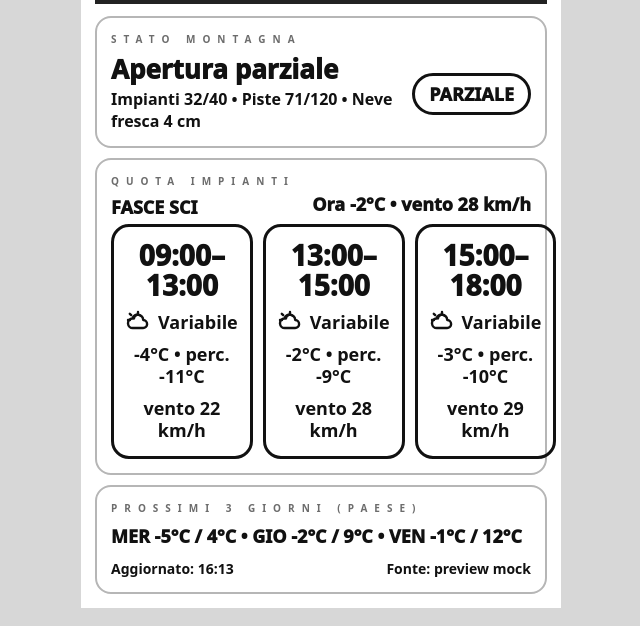
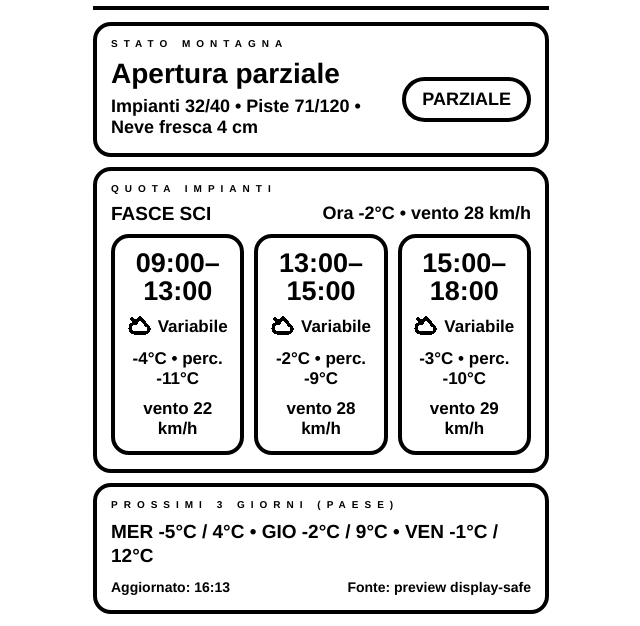
Before and after one commit to NemoBonelli/weatherframe, a website: page view.html in a window 1280 px wide. Shown: the part 389-1015 px from the top of the page, without its empty margins (319-959 px from the left). Drawn offline with Linux system fonts and the light colour scheme.

Commit message:
Add files via upload

```diff
--- a/view.html
+++ b/view.html
@@ -3,59 +3,102 @@
 <head>
 <meta charset="utf-8" />
 <meta name="viewport" content="width=device-width,initial-scale=1" />
-  <title>Weather Frame V3</title>
+<title>Weather Frame Display Safe</title>
 <style>
   :root{
-      --w:480px; --h:800px; --pad:14px; --gap:10px;
-      --ink:#111; --soft:#b6b6b6; --bg:#efefef; --r:14px;
+    --w:480px; --h:800px; --pad:12px; --gap:10px;
+    --ink:#000; --paper:#fff; --r:14px;
   }
-    body{margin:0;background:#d7d7d7;font-family:ui-sans-serif,system-ui,-apple-system,"Segoe UI",Arial,sans-serif;color:var(--ink)}
-    .frame{width:var(--w);min-height:var(--h);background:#fff;margin:0 auto;padding:var(--pad);box-sizing:border-box}
-    h1{margin:0;font-size:52px;line-height:0.95;font-weight:950;letter-spacing:-1.2px}
-    .meta{margin-top:8px;font-size:16px;font-weight:800}
+  *{box-sizing:border-box}
+  html,body{margin:0;padding:0;background:#fff;color:#000;font-family:Arial, Helvetica, sans-serif}
+  body{font-smoothing:none;-webkit-font-smoothing:none;text-rendering:geometricPrecision}
+  .frame{
+    width:var(--w); min-height:var(--h); background:var(--paper);
+    margin:0 auto; padding:var(--pad);
+  }
+  h1{
+    margin:0; font-size:54px; line-height:.95; font-weight:900; letter-spacing:-1.5px;
+  }
+  .meta{
+    margin-top:8px; font-size:16px; line-height:1.2; font-weight:900;
+  }
   .controls{display:flex;gap:10px;margin:12px 0 14px}
-    .pill{border:2px solid var(--soft);border-radius:999px;padding:10px 18px;font-size:16px;font-weight:850;background:#fff}
-    .rule{height:4px;background:#222;margin:8px 0 12px}
+  .pill{
+    border:4px solid #000; border-radius:999px; padding:8px 18px;
+    font-size:16px; font-weight:900; background:#fff;
+  }
+  .rule{height:4px;background:#000;margin:8px 0 12px}
   .grid2{display:grid;grid-template-columns:1fr 1fr;gap:10px}
-    .panel{border:2px solid var(--soft);border-radius:16px;padding:14px;background:#fff}
-    .kicker{font-size:10px;letter-spacing:7px;text-transform:uppercase;color:#6c6c6c;font-weight:900;margin-bottom:10px}
-    .heroWrap{display:grid;grid-template-columns:92px 1fr;gap:10px;align-items:center}
-    .icoBox{width:72px;height:72px;border:2px solid var(--soft);border-radius:16px;display:flex;align-items:center;justify-content:center}
-    .wxLine{font-size:30px;font-weight:950;line-height:1.02}
-    .tempLine{font-size:54px;font-weight:950;line-height:1}
-    .sub{font-size:18px;font-weight:900;line-height:1.1}
-    .advice{font-size:20px;font-weight:900;line-height:1.2}
-    .mountain{display:grid;grid-template-columns:1fr auto;gap:8px;align-items:center}
-    .mountTitle{font-size:26px;font-weight:950;line-height:1}
-    .mountSub{font-size:16px;font-weight:850;margin-top:6px}
-    .badge{border:3px solid #111;border-radius:999px;padding:6px 14px;font-size:18px;font-weight:950}
-    .bandsHead{display:grid;grid-template-columns:1fr auto;gap:10px;align-items:end;margin-bottom:8px}
-    .bandsHead .now{font-size:18px;font-weight:950}
-    .bands{display:grid;grid-template-columns:1fr 1fr 1fr;gap:10px}
-    .band{border:3px solid #111;border-radius:18px;padding:14px 12px;text-align:center;min-height:170px}
-    .time{font-size:28px;font-weight:950;line-height:1.05;margin-bottom:10px}
-    .wxMini{display:flex;gap:8px;justify-content:center;align-items:center;font-size:18px;font-weight:900;margin-bottom:10px}
-    .det{font-size:18px;font-weight:900;line-height:1.22}
-    .footerline{font-size:18px;font-weight:950;line-height:1.25}
-    .footmeta{display:flex;justify-content:space-between;gap:12px;margin-top:12px;font-size:14px;font-weight:850}
-    .strip{margin-top:10px}
-    .hide{display:none}
-    svg{stroke:#111;fill:none;stroke-width:2.4;stroke-linecap:round;stroke-linejoin:round}
+  .panel{
+    border:4px solid #000; border-radius:18px; padding:14px; background:#fff;
+  }
+  .kicker{
+    font-size:10px; line-height:1; letter-spacing:6px; text-transform:uppercase;
+    font-weight:900; margin-bottom:10px;
+  }
+  .heroWrap{
+    display:grid; grid-template-columns:88px 1fr; gap:10px; align-items:center;
+  }
+  .icoBox{
+    width:72px; height:72px; border:4px solid #000; border-radius:18px;
+    display:flex; align-items:center; justify-content:center;
+  }
+  .wxLine{font-size:30px; line-height:1.02; font-weight:900; margin-bottom:6px}
+  .tempLine{font-size:58px; line-height:.95; font-weight:900; margin-bottom:6px}
+  .sub{font-size:17px; line-height:1.15; font-weight:900}
+  .advice{font-size:19px; line-height:1.2; font-weight:900}
+  .mountain{
+    display:grid; grid-template-columns:1fr auto; gap:10px; align-items:center;
+  }
+  .mountTitle{font-size:28px; line-height:1; font-weight:900}
+  .mountSub{font-size:18px; line-height:1.2; font-weight:900; margin-top:8px}
+  .badge{
+    border:4px solid #000; border-radius:999px; padding:8px 16px; font-size:18px; font-weight:900;
+    white-space:nowrap;
+  }
+  .bandsHead{
+    display:grid; grid-template-columns:1fr auto; gap:8px; align-items:end; margin-bottom:10px;
+  }
+  .bandsNow{font-size:18px; line-height:1.15; font-weight:900}
+  .bandsTitle{font-size:19px; line-height:1; font-weight:900}
+  .bands{
+    display:grid; grid-template-columns:1fr 1fr 1fr; gap:10px;
+  }
+  .band{
+    border:4px solid #000; border-radius:18px; padding:12px 10px; text-align:center; min-height:168px; background:#fff;
+  }
+  .time{font-size:27px; line-height:1.02; font-weight:900; margin-bottom:10px}
+  .wxMini{
+    display:flex; align-items:center; justify-content:center; gap:6px;
+    font-size:17px; line-height:1.1; font-weight:900; margin-bottom:10px;
+  }
+  .det{font-size:17px; line-height:1.18; font-weight:900}
+  .stripLine{font-size:19px; line-height:1.25; font-weight:900}
+  .footmeta{
+    display:flex; justify-content:space-between; gap:8px; margin-top:10px;
+    font-size:14px; line-height:1.2; font-weight:900;
+  }
+  svg{
+    stroke:#000; fill:none; stroke-width:3.2; stroke-linecap:round; stroke-linejoin:round; shape-rendering:crispEdges;
+  }
 </style>
 </head>
 <body>
 <div class="frame" id="app"></div>
+
 <script>
-const qs = new URLSearchParams(location.search);
-const forcedSeason = qs.get("season");
+const params = new URLSearchParams(location.search);
+const forcedSeason = params.get("season");
+
 const mock = {
   place: "Sauze d’Oulx",
   townAlt: 1509,
   liftsAlt: 2300,
   current: { desc:"Sereno", temp:4, min:-3, max:4, mm:0, perceived:2, icon:"sun" },
   adviceWinter: "Sereno. In quota percepita -9°C. Vento 28 km/h.",
-  adviceSummer: "Buone condizioni per escursioni. Vento moderato.",
-  ski: { status:"partial", label:"Apertura parziale", lifts:"32/40", slopes:"71/120", snowFresh:4 },
+  adviceSummer: "Buone condizioni per escursioni. Vento 12 km/h.",
+  ski: { status:"partial", label:"Apertura parziale", badge:"PARZIALE", lifts:"32/40", slopes:"71/120", snowFresh:4 },
+  outdoor: { label:"Escursioni buone", badge:"OK", text:"Quota 2300 m • vento 12 km/h" },
   liftsNow: { temp:-2, wind:28 },
   bandsWinter: [
     { time:"09:00–13:00", icon:"partly", desc:"Variabile", temp:-4, perceived:-11, wind:22 },
@@ -65,7 +108,7 @@ const mock = {
   bandsSummer: [
     { time:"08:00–11:00", icon:"sun", desc:"Sereno", temp:16, perceived:16, wind:8 },
     { time:"11:00–15:00", icon:"partly", desc:"Variabile", temp:21, perceived:21, wind:10 },
-    { time:"15:00–19:00", icon:"cloud", desc:"Più nuvoloso", temp:18, perceived:18, wind:12 }
+    { time:"15:00–19:00", icon:"cloud", desc:"Nuvoloso", temp:18, perceived:18, wind:12 }
   ],
   next3: [
     { dow:"MER", min:-5, max:4 },
@@ -73,59 +116,88 @@ const mock = {
     { dow:"VEN", min:-1, max:12 }
   ],
   updated:"16:13",
-  source:"preview mock"
+  source:"preview display-safe"
 };
 
-function seasonOf(){
-  if (forcedSeason) return forcedSeason;
-  const m = new Date().getMonth()+1;
+function getSeason(){
+  if (forcedSeason === "summer" || forcedSeason === "winter") return forcedSeason;
+  const m = new Date().getMonth() + 1;
   return (m <= 3 || m >= 12) ? "winter" : "summer";
 }
+
 function icon(name, size=28){
-  const s=size;
-  if(name==="sun") return `<svg width="${s}" height="${s}" viewBox="0 0 24 24"><circle cx="12" cy="12" r="4"></circle><path d="M12 2v3M12 19v3M2 12h3M19 12h3M4.9 4.9l2.1 2.1M17 17l2.1 2.1M19.1 4.9L17 7M7 17l-2.1 2.1"/></svg>`;
-  if(name==="cloud") return `<svg width="${s}" height="${s}" viewBox="0 0 24 24"><path d="M7 18h10a4 4 0 0 0 .2-8A5.5 5.5 0 0 0 6.5 8.5 4.5 4.5 0 0 0 7 18Z"/></svg>`;
-  if(name==="partly") return `<svg width="${s}" height="${s}" viewBox="0 0 24 24"><path d="M7 18h10a4 4 0 0 0 .2-8A5.5 5.5 0 0 0 6.5 8.5 4.5 4.5 0 0 0 7 18Z"/><path d="M8 8.5A4 4 0 0 1 15 6"/><path d="M12 2v2M4 10H2M5.2 5.2 3.8 3.8"/></svg>`;
-  return '';
+  const s = size;
+  if(name==="sun"){
+    return `<svg width="${s}" height="${s}" viewBox="0 0 24 24" aria-hidden="true">
+      <circle cx="12" cy="12" r="4"></circle>
+      <path d="M12 2v3M12 19v3M2 12h3M19 12h3M5 5l2 2M17 17l2 2M19 5l-2 2M7 17l-2 2"></path>
+    </svg>`;
   }
-function escapeHtml(s){return String(s).replace(/[&<>"]/g, c=>({'&':'&amp;','<':'&lt;','>':'&gt;','"':'&quot;'}[c]))}
-function render(d){
-  const season = seasonOf();
+  if(name==="cloud"){
+    return `<svg width="${s}" height="${s}" viewBox="0 0 24 24" aria-hidden="true">
+      <path d="M7 18h10a4 4 0 0 0 .3-8A5.5 5.5 0 0 0 6.5 8.5 4.5 4.5 0 0 0 7 18Z"></path>
+    </svg>`;
+  }
+  if(name==="partly"){
+    return `<svg width="${s}" height="${s}" viewBox="0 0 24 24" aria-hidden="true">
+      <path d="M7 18h10a4 4 0 0 0 .3-8A5.5 5.5 0 0 0 6.5 8.5 4.5 4.5 0 0 0 7 18Z"></path>
+      <path d="M8 8.5A4 4 0 0 1 15 6"></path>
+      <path d="M12 2v2M4 10H2M5.2 5.2 3.8 3.8"></path>
+    </svg>`;
+  }
+  return "";
+}
+
+function esc(s){
+  return String(s).replace(/[&<>"]/g, c => ({'&':'&amp;','<':'&lt;','>':'&gt;','"':'&quot;'}[c]));
+}
+
+function render(data){
+  const season = getSeason();
   const isWinter = season === "winter";
-  const bands = isWinter ? d.bandsWinter : d.bandsSummer;
+  const bands = isWinter ? data.bandsWinter : data.bandsSummer;
+
   const statusTitle = isWinter ? "STATO MONTAGNA" : "STATO OUTDOOR";
-  const statusMain = isWinter ? d.ski.label : "Condizioni escursioni buone";
+  const statusMain = isWinter ? data.ski.label : data.outdoor.label;
+  const statusBadge = isWinter ? data.ski.badge : data.outdoor.badge;
   const statusSub = isWinter
-    ? `Impianti ${d.ski.lifts} • Piste ${d.ski.slopes}` + (d.ski.snowFresh>0 ? ` • Neve fresca ${d.ski.snowFresh} cm` : '')
-    : `Quota ${d.liftsAlt} m • vento ${d.liftsNow.wind} km/h`;
-  const badge = isWinter ? "PARZIALE" : "OK";
-  const advice = isWinter ? d.adviceWinter : d.adviceSummer;
-  const bandTitle = isWinter ? "FASCE SCI" : "FASCE ESCURSIONE";
-  document.getElementById('app').innerHTML = `
-    <h1>${escapeHtml(d.place)}</h1>
-    <div class="meta">Via Lattea • Paese ${d.townAlt} m • Quota ${d.liftsAlt} m • OGGI</div>
+    ? `Impianti ${data.ski.lifts} • Piste ${data.ski.slopes}` + (data.ski.snowFresh > 0 ? ` • Neve fresca ${data.ski.snowFresh} cm` : "")
+    : data.outdoor.text;
+
+  const bandsLabelTop = isWinter ? "QUOTA IMPIANTI" : "QUOTA";
+  const bandsTitle = isWinter ? "FASCE SCI" : "FASCE ESCURSIONE";
+  const nowTemp = isWinter ? data.liftsNow.temp : data.bandsSummer[0].temp;
+  const nowWind = isWinter ? data.liftsNow.wind : data.bandsSummer[1].wind;
+  const advice = isWinter ? data.adviceWinter : data.adviceSummer;
+
+  document.getElementById("app").innerHTML = `
+    <h1>${esc(data.place)}</h1>
+    <div class="meta">Via Lattea • Paese ${data.townAlt} m • Quota ${data.liftsAlt} m • OGGI</div>
+
     <div class="controls">
-      <div class="pill">${escapeHtml(d.place)}</div>
+      <div class="pill">${esc(data.place)}</div>
       <div class="pill">IT</div>
       <div class="pill">AUTO</div>
     </div>
+
     <div class="rule"></div>
 
     <div class="grid2">
       <div class="panel">
         <div class="kicker">PAESE</div>
         <div class="heroWrap">
-          <div class="icoBox">${icon(d.current.icon,38)}</div>
+          <div class="icoBox">${icon(data.current.icon, 40)}</div>
           <div>
-            <div class="wxLine">${escapeHtml(d.current.desc)}</div>
-            <div class="tempLine">${d.current.temp}°C</div>
-            <div class="sub">${d.current.min}°C / ${d.current.max}°C • ${d.current.mm} mm • perc. ${d.current.perceived}°C</div>
+            <div class="wxLine">${esc(data.current.desc)}</div>
+            <div class="tempLine">${data.current.temp}°C</div>
+            <div class="sub">${data.current.min}°C / ${data.current.max}°C • ${data.current.mm} mm • perc. ${data.current.perceived}°C</div>
           </div>
         </div>
       </div>
+
       <div class="panel">
         <div class="kicker">CONSIGLI PER OGGI</div>
-        <div class="advice">${escapeHtml(advice)}</div>
+        <div class="advice">${esc(advice)}</div>
       </div>
     </div>
 
@@ -135,40 +207,47 @@ function render(d){
       <div class="kicker">${statusTitle}</div>
       <div class="mountain">
         <div>
-          <div class="mountTitle">${escapeHtml(statusMain)}</div>
-          <div class="mountSub">${escapeHtml(statusSub)}</div>
+          <div class="mountTitle">${esc(statusMain)}</div>
+          <div class="mountSub">${esc(statusSub)}</div>
         </div>
-        <div class="badge">${badge}</div>
+        <div class="badge">${esc(statusBadge)}</div>
       </div>
     </div>
 
     <div class="panel" style="margin-bottom:10px">
       <div class="bandsHead">
         <div>
-          <div class="kicker">QUOTA IMPIANTI</div>
-          <div class="mountTitle" style="font-size:18px">${bandTitle}</div>
+          <div class="kicker">${bandsLabelTop}</div>
+          <div class="bandsTitle">${bandsTitle}</div>
         </div>
-        <div class="now">Ora ${d.liftsNow.temp}°C • vento ${d.liftsNow.wind} km/h</div>
+        <div class="bandsNow">Ora ${nowTemp}°C • vento ${nowWind} km/h</div>
       </div>
+
       <div class="bands">
-        ${bands.map(b=>`
+        ${bands.map(b => `
           <div class="band">
-            <div class="time">${b.time}</div>
-            <div class="wxMini">${icon(b.icon,24)} <span>${escapeHtml(b.desc)}</span></div>
+            <div class="time">${esc(b.time)}</div>
+            <div class="wxMini">${icon(b.icon, 24)} <span>${esc(b.desc)}</span></div>
             <div class="det">${b.temp}°C • perc. ${b.perceived}°C</div>
             <div class="det" style="margin-top:10px">vento ${b.wind} km/h</div>
-          </div>`).join('')}
+          </div>
+        `).join("")}
       </div>
     </div>
 
-    <div class="panel strip">
+    <div class="panel">
       <div class="kicker">PROSSIMI 3 GIORNI (PAESE)</div>
-      <div class="footerline">${d.next3.map(x=>`${x.dow} ${x.min}°C / ${x.max}°C`).join(' • ')}</div>
-      <div class="footmeta"><span>Aggiornato: ${escapeHtml(d.updated)}</span><span>Fonte: ${escapeHtml(d.source)}</span></div>
+      <div class="stripLine">${data.next3.map(d => `${d.dow} ${d.min}°C / ${d.max}°C`).join(" • ")}</div>
+      <div class="footmeta">
+        <span>Aggiornato: ${esc(data.updated)}</span>
+        <span>Fonte: ${esc(data.source)}</span>
+      </div>
     </div>
   `;
+
   window.__WF_READY__ = true;
 }
+
 render(mock);
 </script>
 </body>
```
Lines whose indentation alone changed are shown as unchanged.
